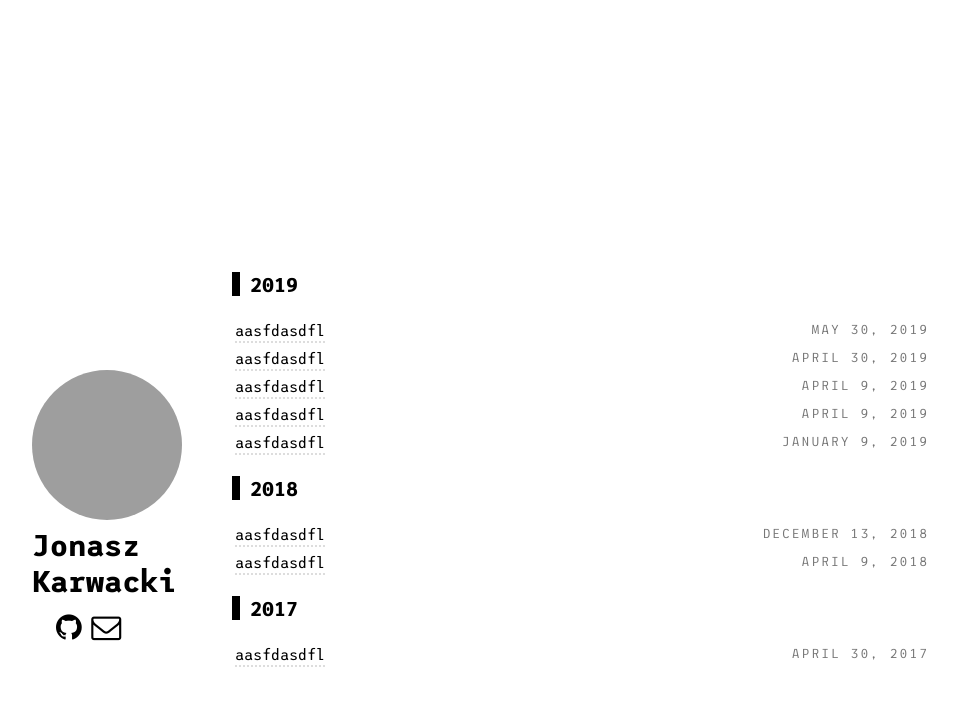
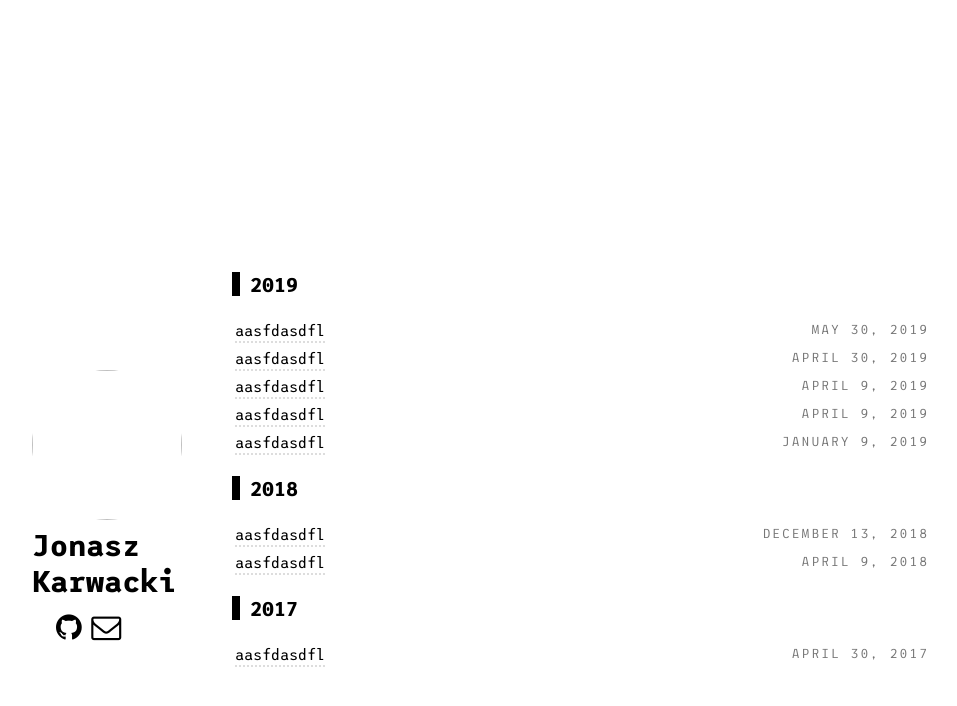
Before and after one commit to escofresco/escofresco.github.io, a Jekyll site: the page built from index.html, in a window 1280 px wide. Shown: the top 706 px of the page, without its empty margins (18-975 px from the left). Built offline with Jekyll 4.4.1, drawn with Linux system fonts in a browser that asks for light colours; nearby versions of some CDN libraries.

Commit message:
remove that picture bro

```diff
--- a/_includes/sidebar.html
+++ b/_includes/sidebar.html
@@ -1,6 +1,6 @@
 <section class="sidebar">
   <a href="/" aria-label="Avatar">
-    <img src="{{ site.github.url }}/images/headshot_no_background.png" height="150" width="150" class="avatar" />
+    <img src="" height="150" width="150" class="avatar" />
   </a>
 
   <section class="name">
```
